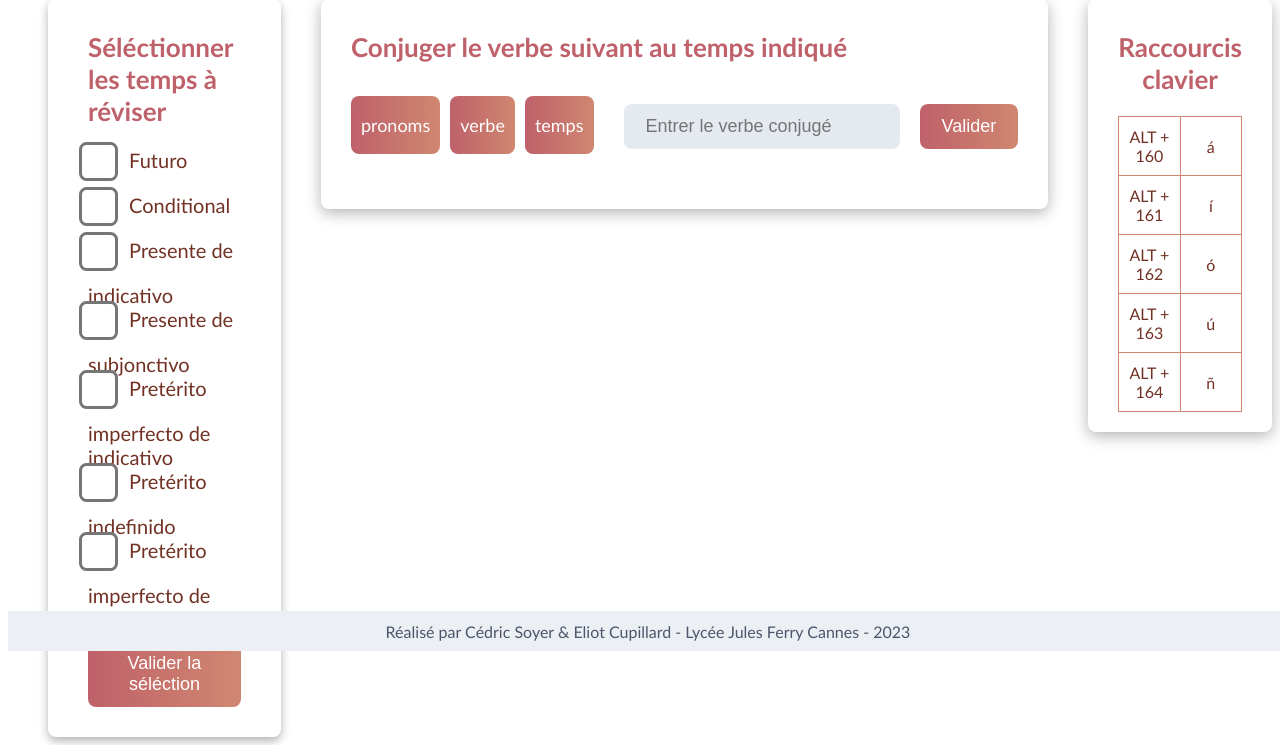
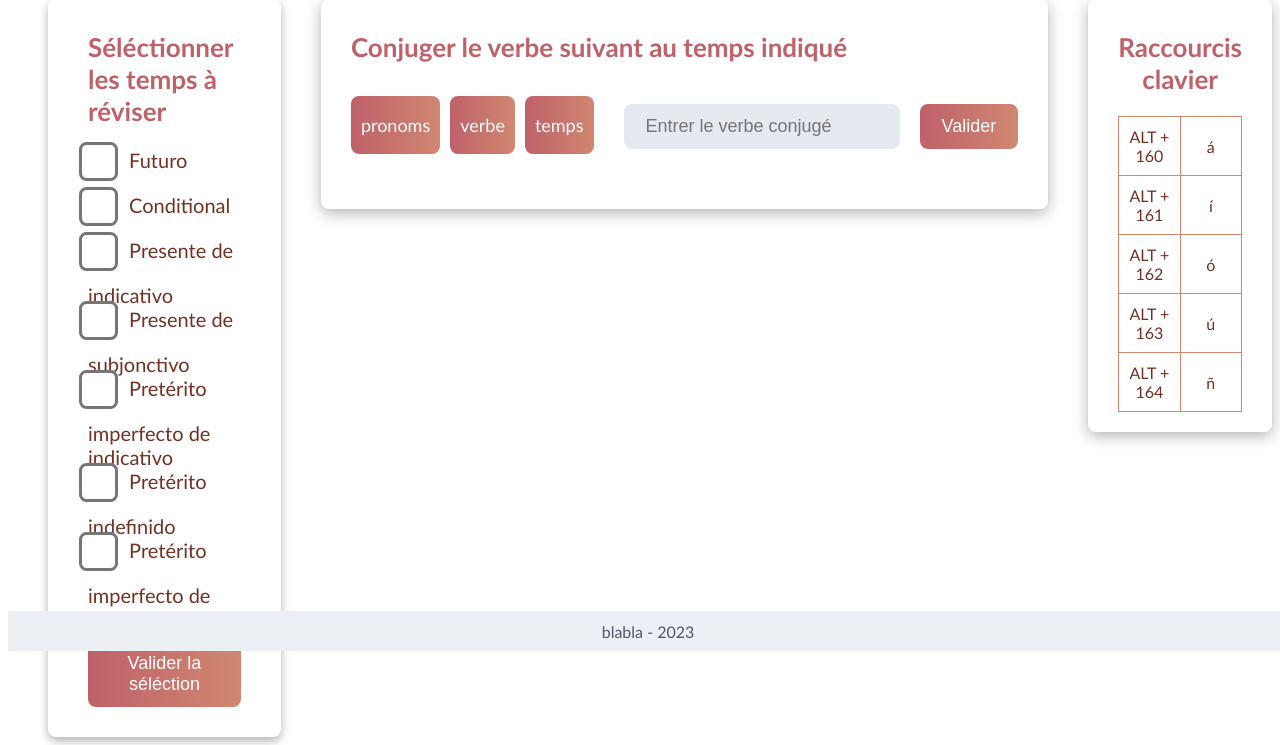
Before and after one commit to Tezay/spanishConjugation, a Flask app: page / in a window 1280 px wide. Shown: the part 149-894 px from the top of the page. Run offline with Flask 3, Linux system fonts and the light colour scheme.

Commit message:
Update index.html

```diff
--- a/templates/index.html
+++ b/templates/index.html
@@ -108,7 +108,7 @@
 
   <footer>
     <div class="container">
-      <p>Réalisé par Cédric Soyer & Eliot Cupillard - Lycée Jules Ferry Cannes - 2023</p>
+      <p>blabla - 2023</p>
     </div>
   </footer>
 
```
